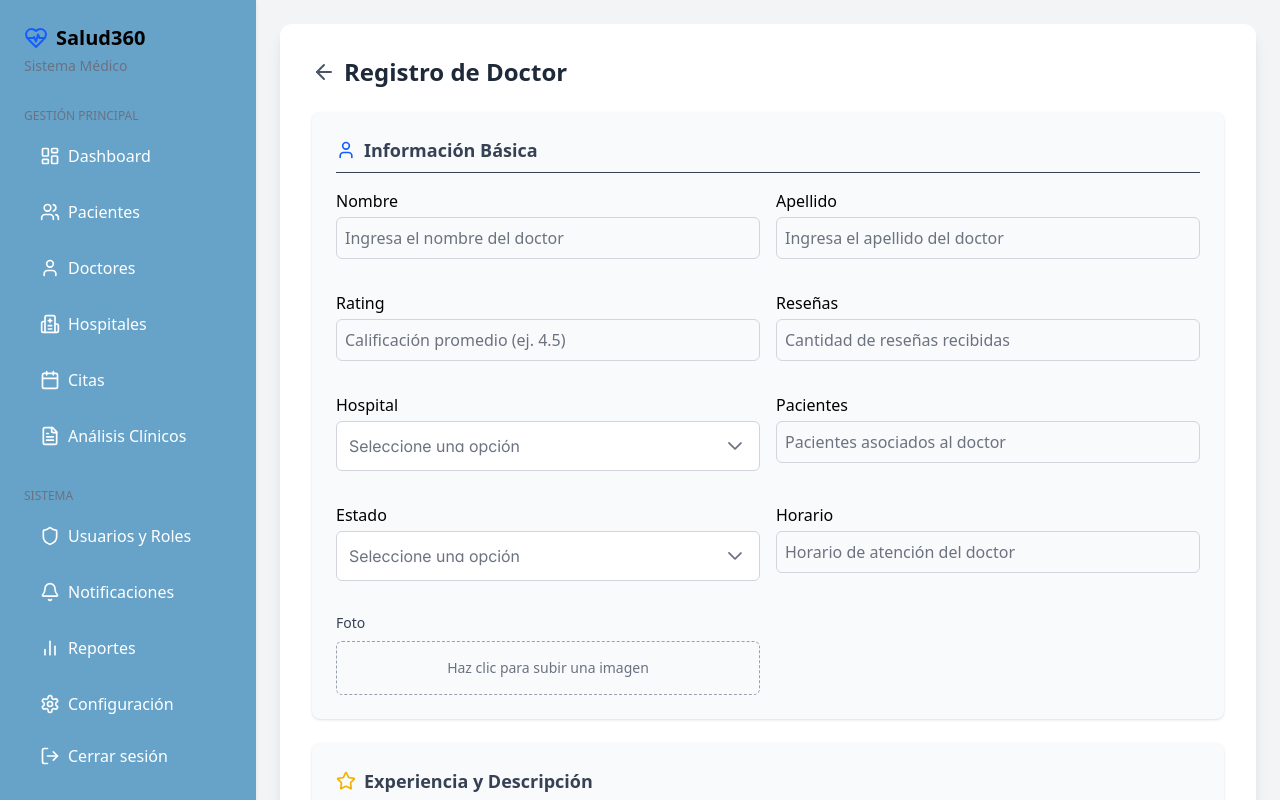
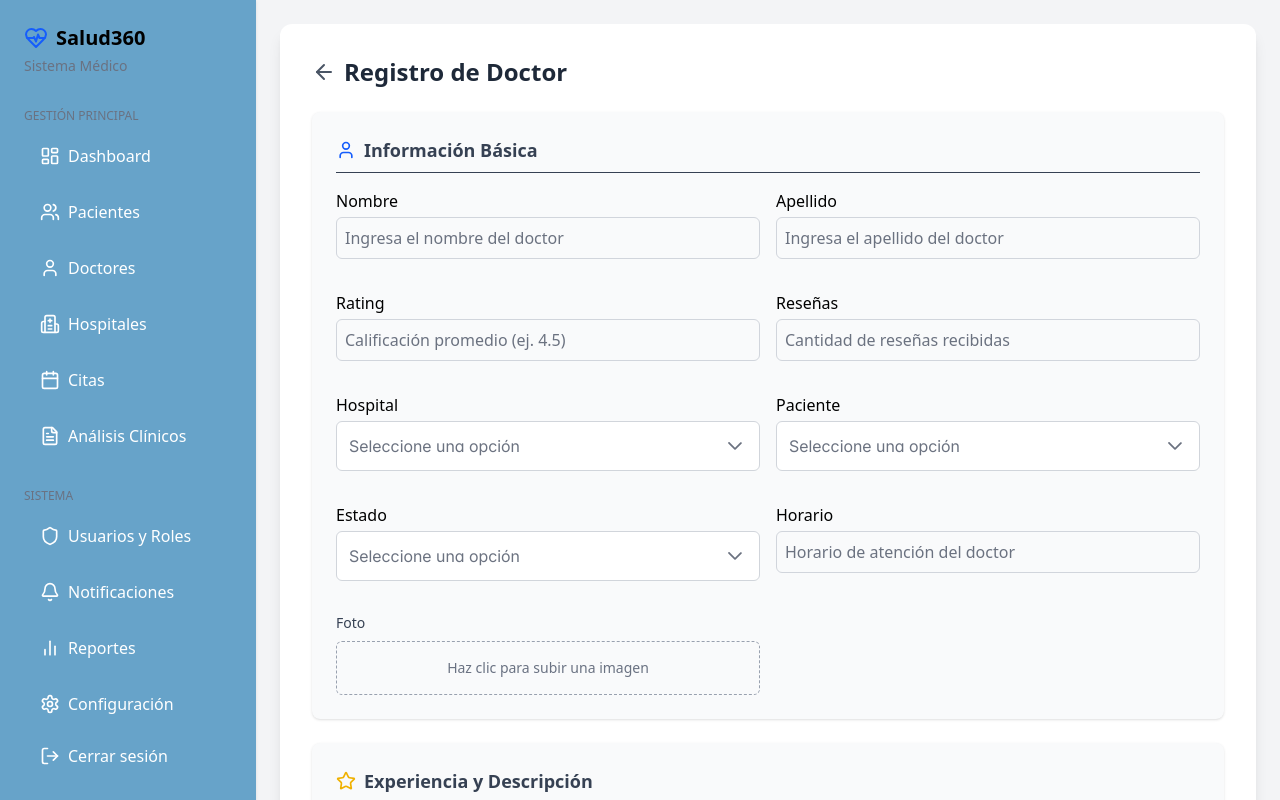
Before and after one commit to VictorAponteParedes/Salud360BackOffice, a React (Vite) app: page /doctors/create in a window 1280 px wide. Shown: the top 800 px of the page. Built offline with nearby package versions, Linux system fonts and the light colour scheme; no server answers; sample sign-in values are in the browser's storage.

Commit message:
feat: integrate usePatient hook and update CreateDoctor form to include patient selection

```diff
--- a/src/screens/doctors/CreateDoctor.tsx
+++ b/src/screens/doctors/CreateDoctor.tsx
@@ -11,10 +11,17 @@ import type { DoctorFormData } from "../../types/doctors";
 import { translate } from "../../lang";
 import { ImageInput } from "../../components/form/ImageInput";
 import { DoctorService } from "../../services/doctor";
+import { usePatient } from "../../hooks/usePatient";
 
 export default function CreateDoctor() {
   const doctorService = new DoctorService();
-  const methods = useForm<DoctorFormData>();
+  const { patients } = usePatient();
+  const methods = useForm({
+    defaultValues: {
+      patientId: [],
+    },
+  });
+
   const navigate = useNavigate();
   const [message, setMessage] = useState<null | {
     type: "success" | "error";
@@ -22,6 +29,12 @@ export default function CreateDoctor() {
     description: string;
   }>(null);
 
+  const patientOptions = patients
+    .filter((patient) => !!patient.id)
+    .map((patient) => ({
+      label: `${patient.firstName} ${patient.lastName}`,
+      value: patient.id as string,
+    }));
 
   const onSubmit = async (data: DoctorFormData) => {
     try {
@@ -148,12 +161,12 @@ export default function CreateDoctor() {
                   },
                 ]}
               />
-              <TextInput
-                name="patients"
-                label={translate("registerDoctor.fields.patient.label")}
-                placeholder={translate(
-                  "registerDoctor.fields.patient.placeholder"
-                )}
+
+
+              <SelectInput
+                name="patientId"
+                label="Paciente"
+                options={patientOptions}
               />
 
               <SelectInput
```
